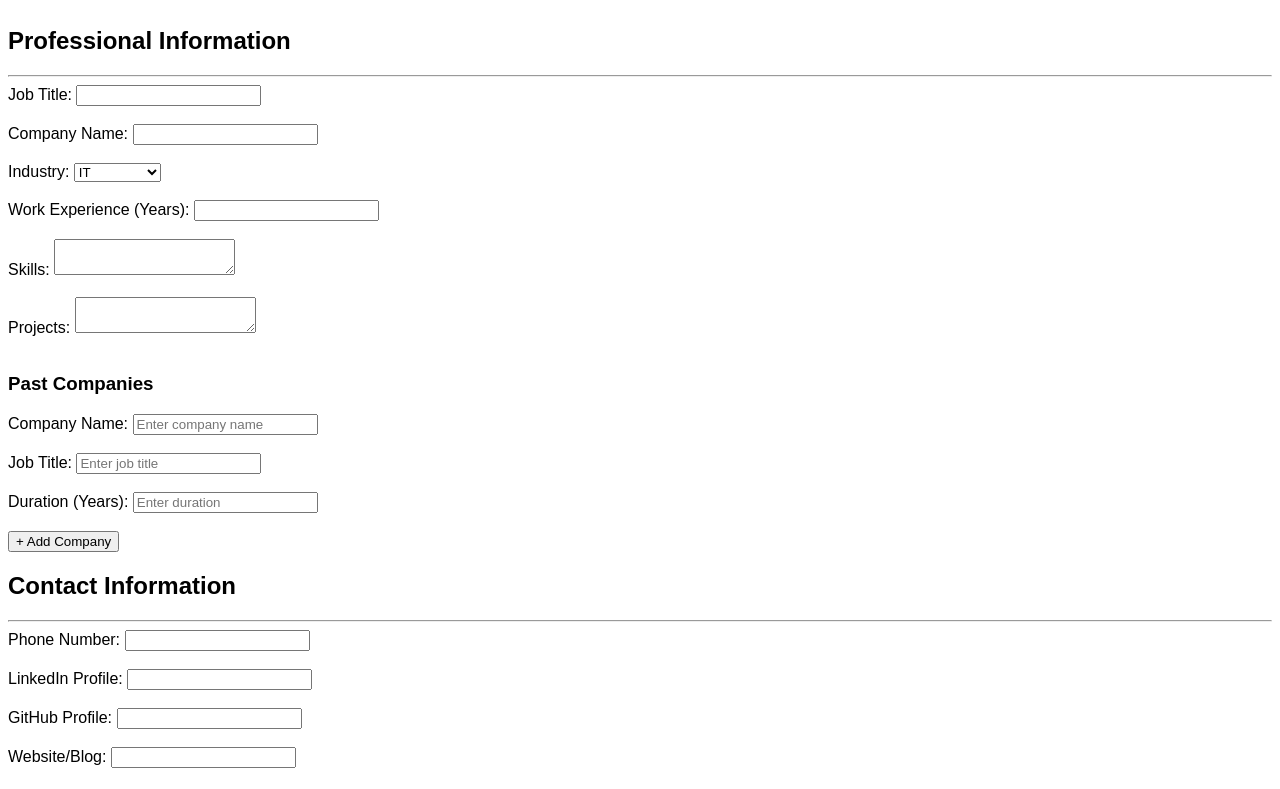
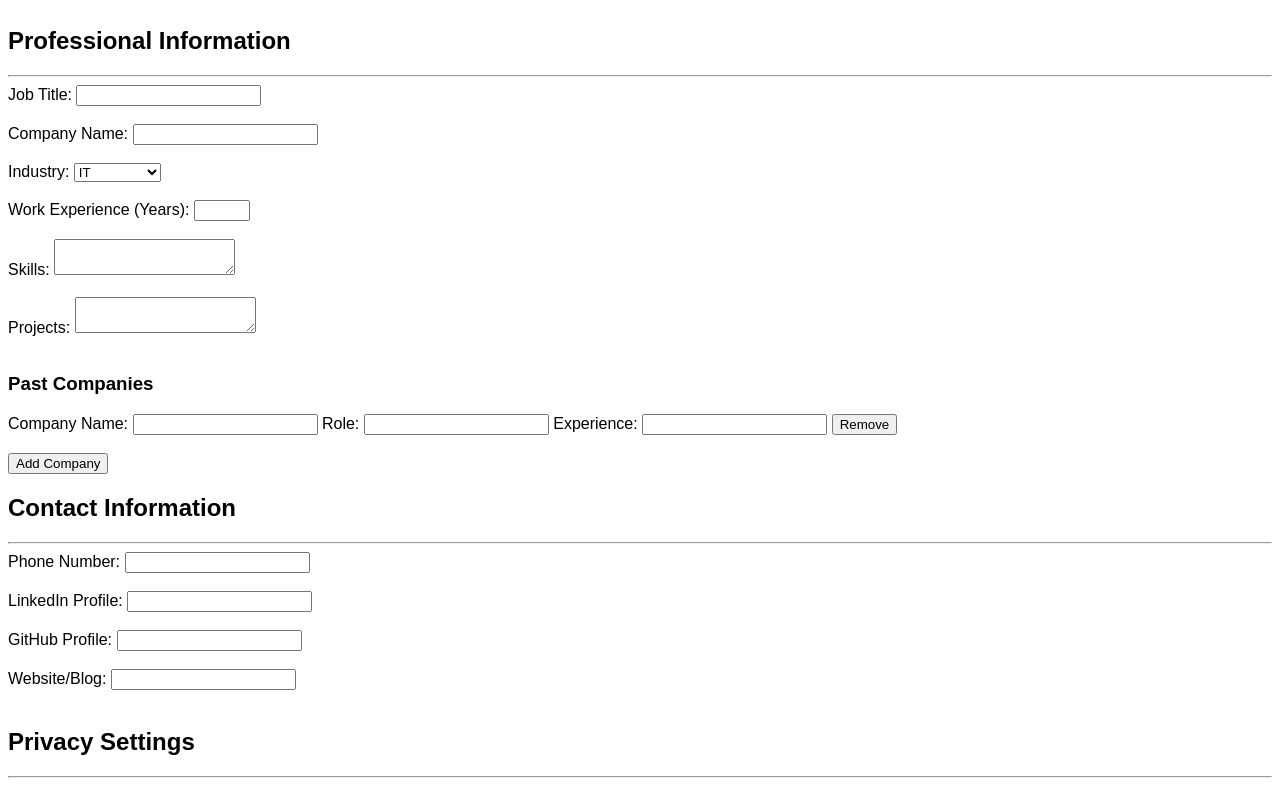
Before and after one commit to fanatic-pratik/Alumni_project, a PHP site: page /profile_creation.php in a window 1280 px wide. Shown: the part 478-1267 px from the top of the page. Run offline with PHP 8.4, Linux system fonts and the light colour scheme.

Commit message:
added multiple company functionality

```diff
--- a/js/profile_creation.js
+++ b/js/profile_creation.js
@@ -1,59 +1,40 @@
+let companyCount = 1;
+
+    function addCompany() {
+      companyCount++;
+      const companyContainer = document.getElementById("companyContainer");
+
+      // Create a new company group
+      const newCompanyGroup = document.createElement("div");
+      newCompanyGroup.classList.add("company-group");
+      newCompanyGroup.id = "company_" + companyCount;
+
+      newCompanyGroup.innerHTML = `
+        <label>Company Name:</label>
+        <input type="text" name="company_name[]" id="company_name_${companyCount}" required>
+
+        <label>Role:</label>
+        <input type="text" name="role[]" id="role_${companyCount}" required>
+
+        <label>Experience:</label>
+        <input type="number" name="experience[]" id="experience_${companyCount}" required min="0">
+
+        <button type="button" onclick="removeCompany(${companyCount})">Remove</button>
+        <br><br>
+      `;
+
+      companyContainer.appendChild(newCompanyGroup);
+    }
+
+    function removeCompany(id) {
+      const companyGroup = document.getElementById("company_" + id);
+      if (companyGroup) {
+        companyGroup.remove();
+      }
+    }
+
 document.addEventListener("DOMContentLoaded", function () {
-    let companyCount = 0;
 
-    document.getElementById("add_company").addEventListener("click", function () {
-        let companyName = document.getElementById("company_name").value.trim();
-        let jobTitle = document.getElementById("job_title").value.trim();
-        let duration = document.getElementById("duration").value.trim();
-
-        // 🔴 Validation Checks 🔴
-        if (!companyName || !jobTitle || !duration) {
-            alert("Please fill out all fields before adding another company.");
-            return;
-        }
-        if (!/^[a-zA-Z\s]+$/.test(companyName)) {
-            alert("Company Name should contain only letters and spaces.");
-            return;
-        }
-        if (!/^[a-zA-Z\s]+$/.test(jobTitle)) {
-            alert("Job Title should contain only letters and spaces.");
-            return;
-        }
-        if (!/^\d+$/.test(duration) || duration <= 0) {
-            alert("Duration must be a positive number.");
-            return;
-        }
-
-        companyCount++;
-
-        let companyDiv = document.createElement("div");
-        companyDiv.className = "company-entry";
-        companyDiv.setAttribute("id", `company_${companyCount}`);
-        companyDiv.innerHTML = `
-            <p><strong>Company:</strong> ${sanitize(companyName)}</p>
-            <p><strong>Job Title:</strong> ${sanitize(jobTitle)}</p>
-            <p><strong>Duration:</strong> ${sanitize(duration)} years</p>
-            <button type="button" class="remove-company" data-id="company_${companyCount}">&#10060; Remove</button>
-            <hr>
-        `;
-
-        document.getElementById("past_companies_list").appendChild(companyDiv);
-
-        // Clear input fields
-        document.getElementById("company_name").value = "";
-        document.getElementById("job_title").value = "";
-        document.getElementById("duration").value = "";
-
-        companyDiv.querySelector(".remove-company").addEventListener("click", function () {
-            let companyId = this.getAttribute("data-id");
-            document.getElementById(companyId).remove();
-        });
-    });
-
-    // Sanitize Input to Prevent XSS Attacks
-    function sanitize(input) {
-        return input.replace(/</g, "&lt;").replace(/>/g, "&gt;");
-    }
 
     // Profile Picture Validation (Image Only)
     document.getElementById("profile_picture").addEventListener("change", function () {
--- a/users/profile_creation.php
+++ b/users/profile_creation.php
@@ -61,8 +61,38 @@
     return preg_match("/^\d{4}$/", $dob) && $dob <= 2010 && $dob <= date('Y');
 }
 
+function validateBio($bio) {
+    return preg_match("/^[\w\s,]+$/u", $bio); // Only letters and spaces and commas ,underscore
+}
 
+function validateCourse($course) {
+    return preg_match("/^[\w\s,]+$/u", $course); // Only letters and spaces and commas ,underscore
+}
 
+function validateSpecialization($specialization) {
+    return preg_match("/^[\w\s,]+$/u", $specialization); // Only letters and spaces and commas ,underscore
+}
+
+function validateJobtitle($job_title) {
+    return preg_match("/^[\w\s,]+$/u", $job_title); // Only letters and spaces and commas ,underscore
+}
+
+function validateCompany($company) {
+    return preg_match("/^[\w\s,]+$/u", $company); // Only letters and spaces and commas ,underscore
+}
+
+function validateBio($skills) {
+    return preg_match("/^[\w\s,]+$/u", $skills); // Only letters and spaces and commas ,underscore
+}
+
+function validateProjects($projects) {
+    return preg_match("/^[\w\s,]+$/u", $projects); // Only letters and spaces and commas ,underscore
+}
+
+function validatePhone($phone) {
+    $phone = str_replace(' ', '', $phone);
+    return preg_match("/^\+?\d{10,15}$/", $phone); // Only letters and spaces and commas ,underscore
+}
 
 // 🔴 Prepare SQL Statement to Prevent SQL Injection
 // $stmt = $conn->prepare("INSERT INTO users (name, dob, gender, bio, graduation_year, course, specialization, phone, linkedin, github) VALUES (?, ?, ?, ?, ?, ?, ?, ?, ?, ?)");
@@ -143,7 +173,7 @@
         </select><br><br>
 
         <label for="experience">Work Experience (Years):</label>
-        <input type="number" id="experience" name="experience" min=0><br><br>
+        <input type="number" id="experience" name="experience" min=0 max=30><br><br>
 
         <label for="skills">Skills:</label>
         <textarea id="skills" name="skills" maxlength="100"></textarea><br><br>
@@ -155,18 +185,25 @@
 
         <h3>Past Companies</h3>
 
-<div id="company_input">
-    <label for="company_name">Company Name:</label>
-    <input type="text" id="company_name" placeholder="Enter company name"><br><br>
+        <div id="companyContainer">
+      <!-- Initial company fields -->
+      <div class="company-group" id="company_1">
+        <label>Company Name:</label>
+        <input type="text" name="company_name[]" id="company_name_1" required>
 
-    <label for="job_title">Job Title:</label>
-    <input type="text" id="job_title" placeholder="Enter job title"><br><br>
+        <label>Role:</label>
+        <input type="text" name="role[]" id="role_1" required>
 
-    <label for="duration">Duration (Years):</label>
-    <input type="number" id="duration" placeholder="Enter duration" min=1><br><br>
+        <label>Experience:</label>
+        <input type="number" name="experience[]" id="experience_1" required min="0">
 
-    <button type="button" id="add_company">+ Add Company</button>
-</div>
+        <button type="button" onclick="removeCompany(1)">Remove</button>
+        <br><br>
+      </div>
+
+    </div>
+    <button type="button" onclick="addCompany()">Add Company</button>
+
 
 <!-- Display Added Companies -->
 <div id="past_companies_list"></div>
```
